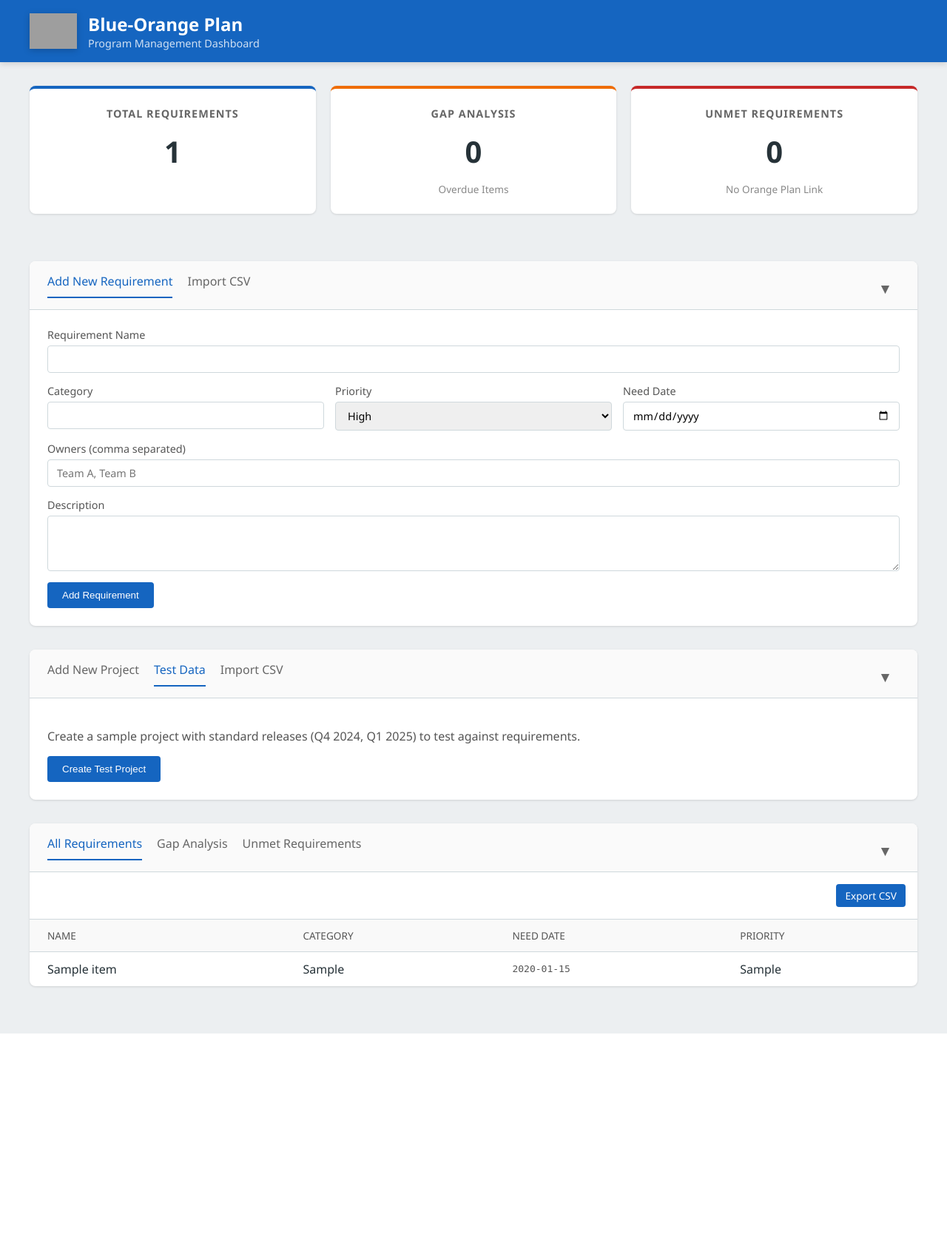
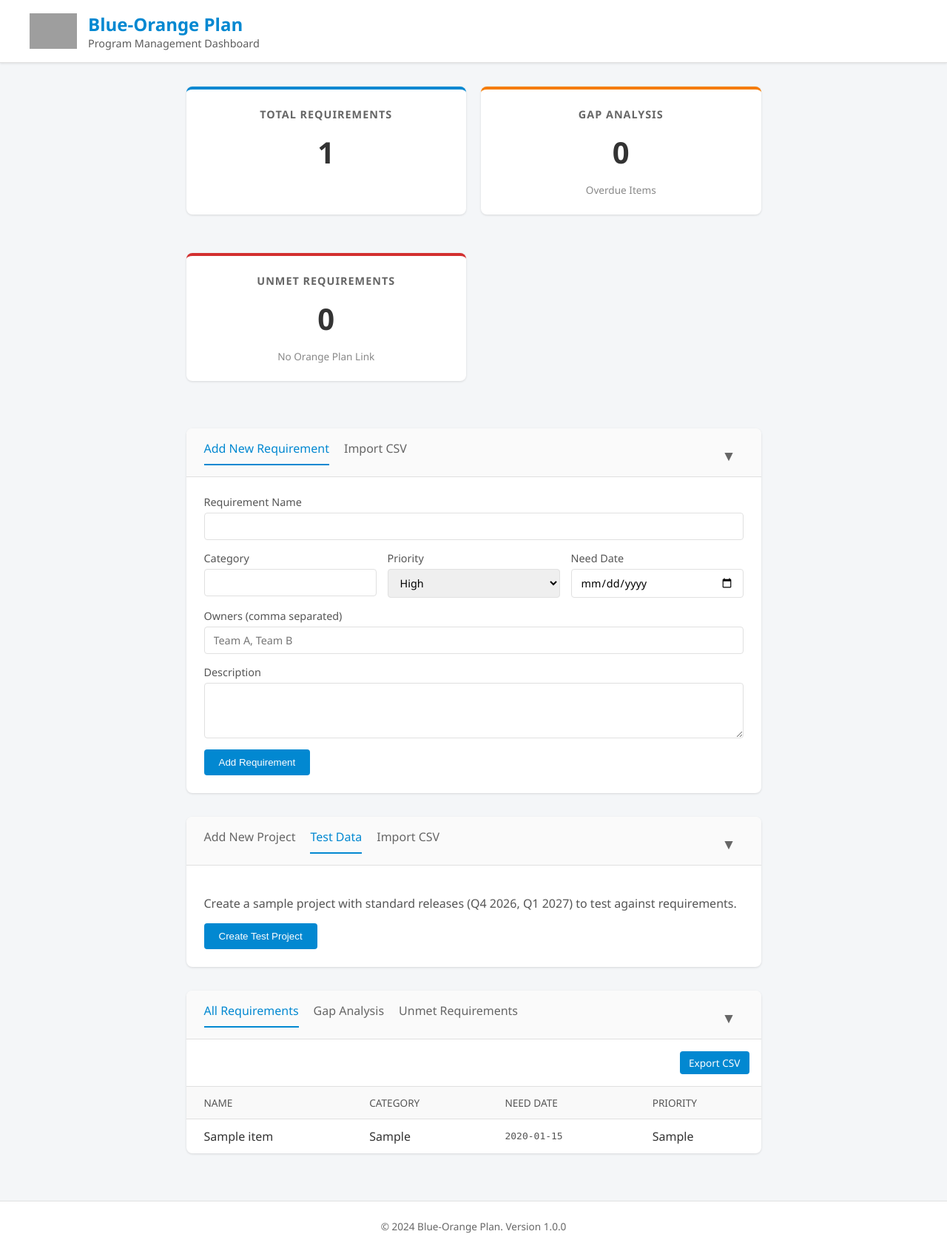
Before and after one commit to tssudhish/blue_orange_plan, a FastAPI app: page /dashboard in a window 1280 px wide, after a click on "Test Data". Shown: the whole page at 74% size. Before the commit the page ends 1397 px from the top, so only its background shows below. Run offline with FastAPI, Linux system fonts and the light colour scheme; tables that the repository leaves empty hold one stand-in row (values such as "Sample post"); grey boxes are pictures that could not be loaded.

Commit message:
Update the code

```diff
--- a/sample_requirements.csv
+++ b/sample_requirements.csv
@@ -1,4 +1,4 @@
 name,description,owners,need_date,priority,category
-SSO Integration,Allow users to log in using corporate SSO,"Team Security, Team Infra",2024-12-01,High,Security
-Mobile Responsive UI,Ensure dashboard works on mobile devices,Team Frontend,2025-01-15,Medium,UX
-Weekly Reports,Automated email reports every Monday,"Team Data, Team Backend",2025-02-28,Low,Reporting
+SSO Integration,Allow users to log in using corporate SSO,"Team Security, Team Infra",2026-12-01,High,Security
+Mobile Responsive UI,Ensure dashboard works on mobile devices,Team Frontend,2027-01-15,Medium,UX
+Weekly Reports,Automated email reports every Monday,"Team Data, Team Backend",2027-02-28,Low,Reporting
--- a/src/main.py
+++ b/src/main.py
@@ -2,6 +2,7 @@ from fastapi import Depends, FastAPI, HTTPException, Form, UploadFile, File
 import csv
 import io
 import json
+import os
 from sqlalchemy.orm import Session
 from typing import List
 
@@ -103,6 +104,8 @@ def read_unmet_requirements(db: Session = Depends(get_db)):
 # Setup templates and static files
 templates = Jinja2Templates(directory="src/templates")
 app.mount("/static", StaticFiles(directory="src/static"), name="static")
+if not os.path.exists("src/resources"):
+    os.makedirs("src/resources")
 app.mount("/resources", StaticFiles(directory="src/resources"), name="resources")
 
 @app.post("/dashboard/add-requirement")
@@ -153,21 +156,21 @@ async def create_test_project_ui(db: Session = Depends(get_db)):
     project = crud.create_project(db=db, project=project_data)
 
     # Create Orange Plan Items (Releases)
-    # Release 1: Fits 2024 requirements (End Date: Nov 30, 2024)
+    # Release 1: Fits 2026 requirements (End Date: Nov 30, 2026)
     op_item1 = schemas.OrangePlanItemCreate(
-        name="Release 1.0 (Q4 2024)",
+        name="Release 1.0 (Q4 2026)",
         description="End of year release",
-        start_date="2024-10-01",
-        end_date="2024-11-30"
+        start_date="2026-10-01",
+        end_date="2026-11-30"
     )
     crud.create_orange_plan_item(db=db, orange_plan_item=op_item1, project_id=project.id)
 
-    # Release 2: Fits early 2025, but might gap late Feb items if delayed (End Date: Mar 15, 2025)
+    # Release 2: Fits early 2027, but might gap late Feb items if delayed (End Date: Mar 15, 2027)
     op_item2 = schemas.OrangePlanItemCreate(
-        name="Release 1.1 (Q1 2025)",
-        description="Early 2025 release",
-        start_date="2025-01-01",
-        end_date="2025-03-15"
+        name="Release 1.1 (Q1 2027)",
+        description="Early 2027 release",
+        start_date="2027-01-01",
+        end_date="2027-03-15"
     )
     crud.create_orange_plan_item(db=db, orange_plan_item=op_item2, project_id=project.id)
 
--- a/src/static/style.css
+++ b/src/static/style.css
@@ -1,11 +1,11 @@
 :root {
-    --primary-blue: #1565c0;
-    --primary-orange: #ef6c00;
-    --danger-red: #c62828;
-    --bg-color: #eceff1;
+    --primary-blue: #0288d1;
+    --primary-orange: #f57c00;
+    --danger-red: #d32f2f;
+    --bg-color: #f4f6f8;
     --card-bg: #ffffff;
-    --text-color: #263238;
-    --border-color: #cfd8dc;
+    --text-color: #333333;
+    --border-color: #e0e0e0;
 }
 
 body {
@@ -14,13 +14,17 @@ body {
     color: var(--text-color);
     margin: 0;
     padding: 0;
+    min-height: 100vh;
+    display: flex;
+    flex-direction: column;
 }
 
 header {
-    background-color: var(--primary-blue);
-    color: white;
+    background-color: var(--card-bg);
+    color: var(--text-color);
     padding: 1rem 0;
-    box-shadow: 0 2px 8px rgba(0,0,0,0.15);
+    box-shadow: 0 1px 3px rgba(0,0,0,0.1);
+    border-bottom: 1px solid var(--border-color);
 }
 
 .container {
@@ -30,11 +34,13 @@ header {
 }
 
 h1 { margin: 0; font-size: 1.5rem; }
+header h1 { color: var(--primary-blue); }
 header p { margin: 0; opacity: 0.8; font-size: 0.9rem; }
 
 .main-content {
     padding-top: 2rem;
     padding-bottom: 2rem;
+    flex: 1;
 }
 
 .summary-grid {
@@ -177,5 +183,16 @@ header p { margin: 0; opacity: 0.8; font-size: 0.9rem; }
 .app-logo {
     height: 48px;
     width: auto;
-    filter: drop-shadow(0 2px 4px rgba(0,0,0,0.2));
+    mix-blend-mode: multiply;
 }
+
+footer {
+    background-color: var(--card-bg);
+    color: #666;
+    padding: 1.5rem 0;
+    text-align: center;
+    border-top: 1px solid var(--border-color);
+    margin-top: auto;
+}
+
+footer p { margin: 0; font-size: 0.85rem; }
--- a/src/templates/dashboard.html
+++ b/src/templates/dashboard.html
@@ -128,7 +128,7 @@
 
                 <!-- Test Project Tab -->
                 <div id="test-proj" class="proj-tab-content" style="display: none;">
-                    <p style="margin-bottom: 1rem; color: #555;">Create a sample project with standard releases (Q4 2024, Q1 2025) to test against requirements.</p>
+                    <p style="margin-bottom: 1rem; color: #555;">Create a sample project with standard releases (Q4 2026, Q1 2027) to test against requirements.</p>
                     <form action="/dashboard/create-test-project" method="post">
                         <button type="submit" class="btn-primary">Create Test Project</button>
                     </form>
@@ -240,6 +240,11 @@
             </div>
         </section>
     </div>
+    <footer>
+        <div class="container">
+            <p>&copy; 2024 Blue-Orange Plan. Version 1.0.0</p>
+        </div>
+    </footer>
     <script>
         function openTab(evt, tabName) {
             var i, tabcontent, tablinks;
--- a/src/templates/project_import_confirm.html
+++ b/src/templates/project_import_confirm.html
@@ -78,5 +78,10 @@
             </div>
         </div>
     </div>
+    <footer>
+        <div class="container">
+            <p>&copy; 2026 Blue-Orange Plan. Version 1.0.0</p>
+        </div>
+    </footer>
 </body>
 </html>
```
Also changed, not shown: test_main.py (+21 -21 lines).
